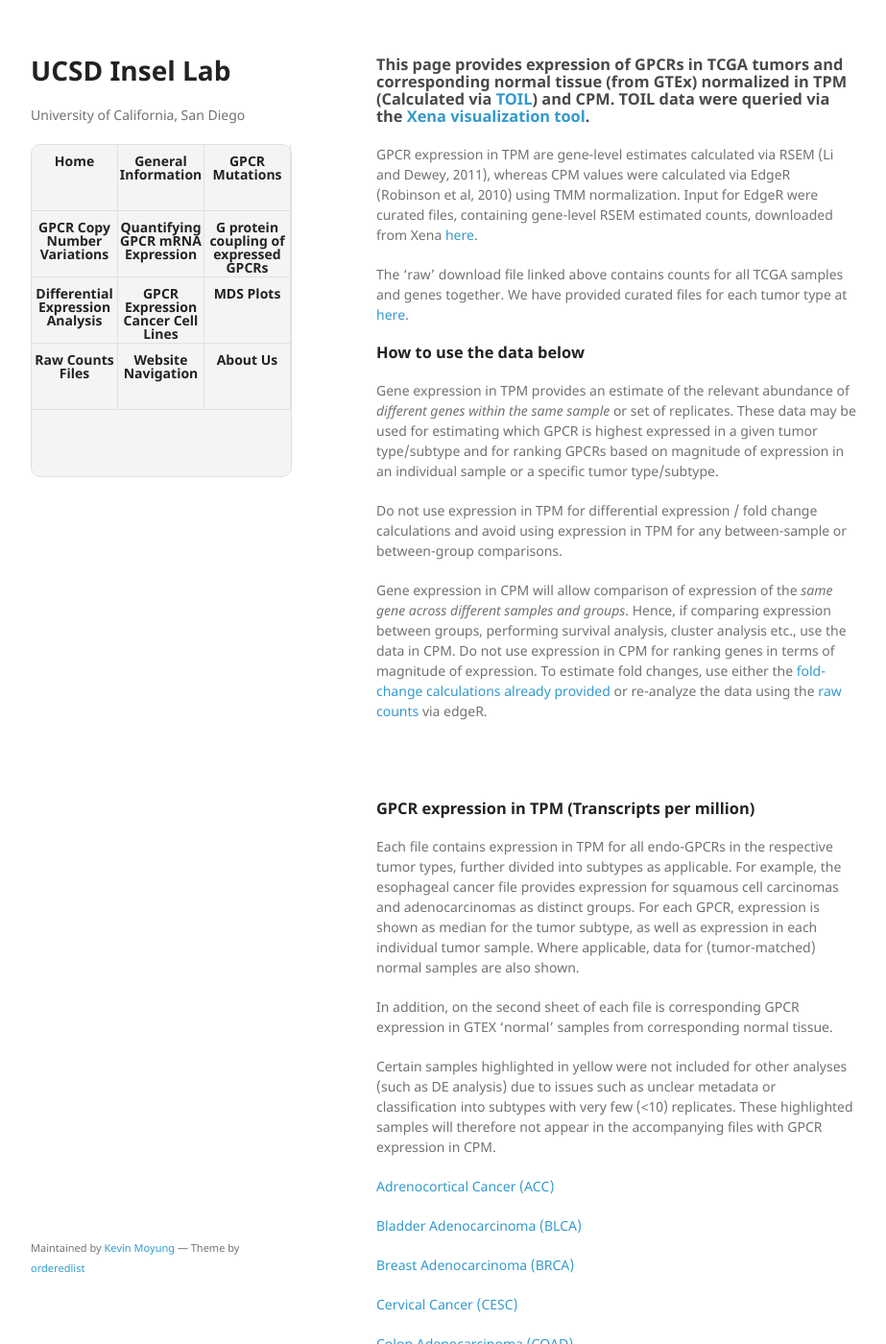
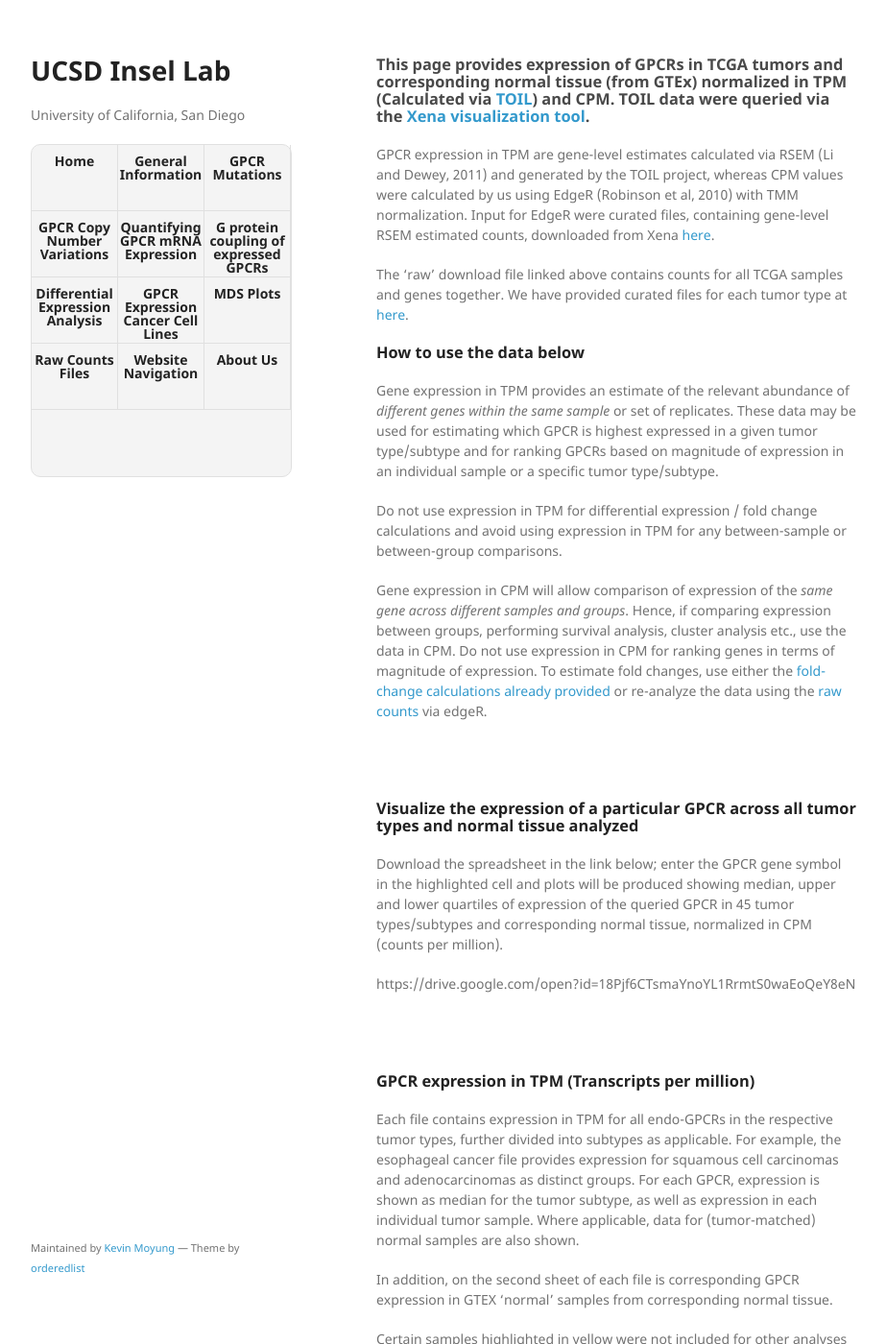
Before and after one commit to insellab/insellab.github.io, a Jekyll site: the page built from gpcr_tcga_exp.md, in a window 1280 px wide and 1400 px high. Shown: the whole window at 96% size, without its empty margins (178-1101 px from the left). Built offline with Jekyll 4.4.1, drawn with Linux system fonts in a browser that asks for light colours; our own code applies the rules of GitHub Pages for plain Markdown files.

Commit message:
Update gpcr_tcga_exp.md

```diff
--- a/gpcr_tcga_exp.md
+++ b/gpcr_tcga_exp.md
@@ -4,7 +4,7 @@ layout: default
 
 ### This page provides expression of GPCRs in TCGA tumors and corresponding normal tissue (from GTEx) normalized in TPM (Calculated via [TOIL](https://xenabrowser.net/datapages/?host=https://toil.xenahubs.net)) and CPM. TOIL data were queried via the [Xena visualization tool](https://xenabrowser.net/heatmap/).
 
-GPCR expression in TPM are gene-level estimates calculated via RSEM (Li and Dewey, 2011), whereas CPM values were calculated via EdgeR (Robinson et al, 2010) using TMM normalization.
+GPCR expression in TPM are gene-level estimates calculated via RSEM (Li and Dewey, 2011) and generated by the TOIL project, whereas CPM values were calculated by us using EdgeR (Robinson et al, 2010) with TMM normalization.
 Input for EdgeR were curated files, containing gene-level RSEM estimated counts, downloaded from Xena [here](https://xenabrowser.net/datapages/?dataset=tcga_gene_expected_count&host=https://toil.xenahubs.net).
 
 The 'raw' download file linked above contains counts for all TCGA samples and genes together. We have provided curated files for each tumor type at [here](https://insellab.github.io/counts_files).
@@ -18,6 +18,15 @@ Do not use expression in TPM for differential expression / fold change calculati
 Gene expression in CPM will allow comparison of expression of the *same gene across different samples and groups*. Hence, if comparing expression between groups, performing survival analysis, cluster analysis etc., use the data in CPM. Do not use expression in CPM for ranking genes in terms of magnitude of expression. To estimate fold changes, use either the [fold-change calculations already provided](https://drive.google.com/open?id=1Fdps90G7j2A3vb24L3ikICADZ-7fIjiC) or re-analyze the data using the [raw counts](https://insellab.github.io/counts_files) via edgeR.
 
 <br/><br/>
+
+### **Visualize the expression of a particular GPCR across all tumor types and normal tissue analyzed**
+
+Download the spreadsheet in the link below; enter the GPCR gene symbol in the highlighted cell and plots will be produced showing median, upper and lower quartiles of expression of the queried GPCR in 45 tumor types/subtypes and corresponding normal tissue, normalized in CPM (counts per million).
+
+https://drive.google.com/open?id=18Pjf6CTsmaYnoYL1RrmtS0waEoQeY8eN
+
+<br/><br/>
+
 
 ### **GPCR expression in TPM (Transcripts per million)**
 
```
